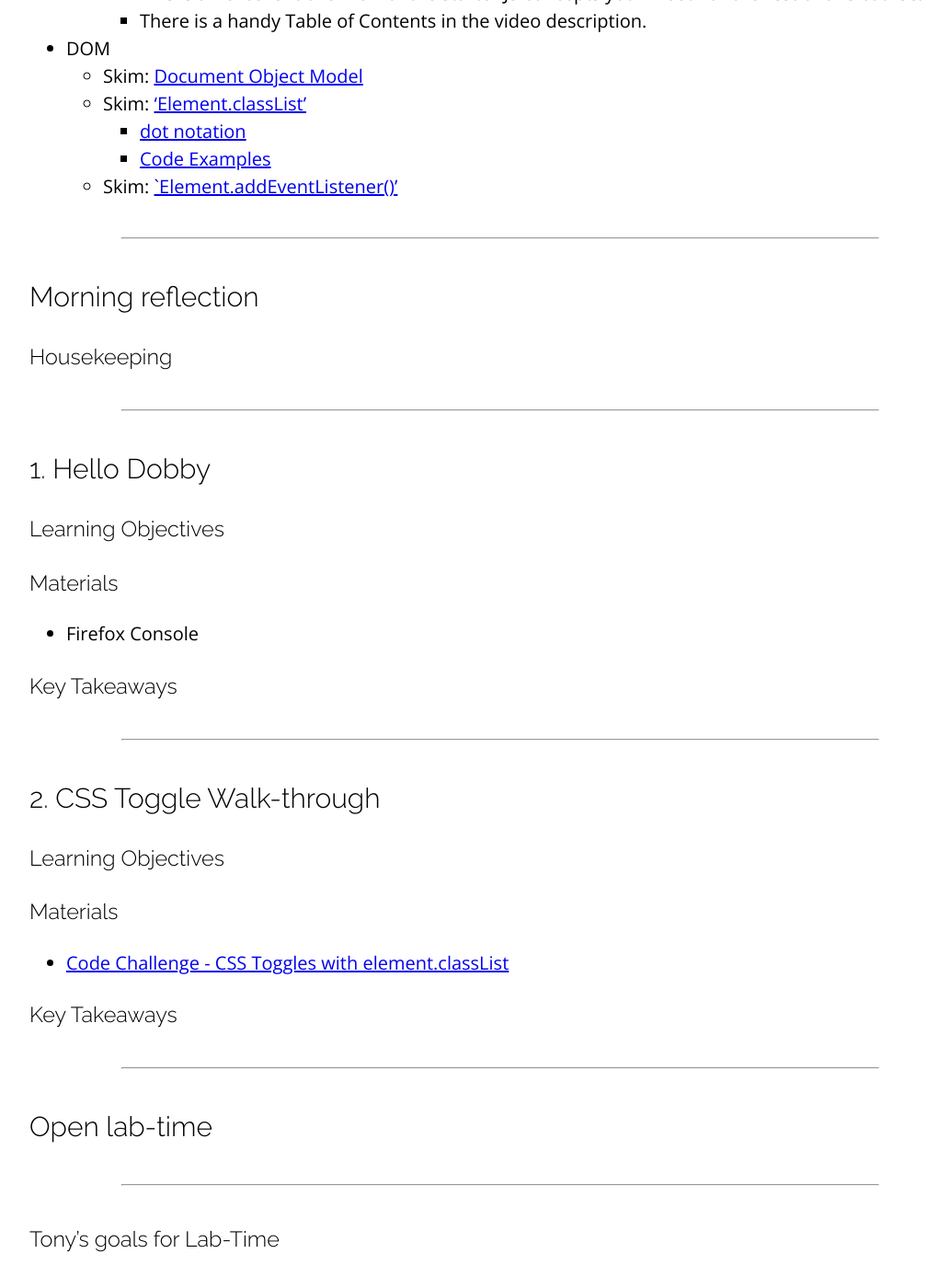
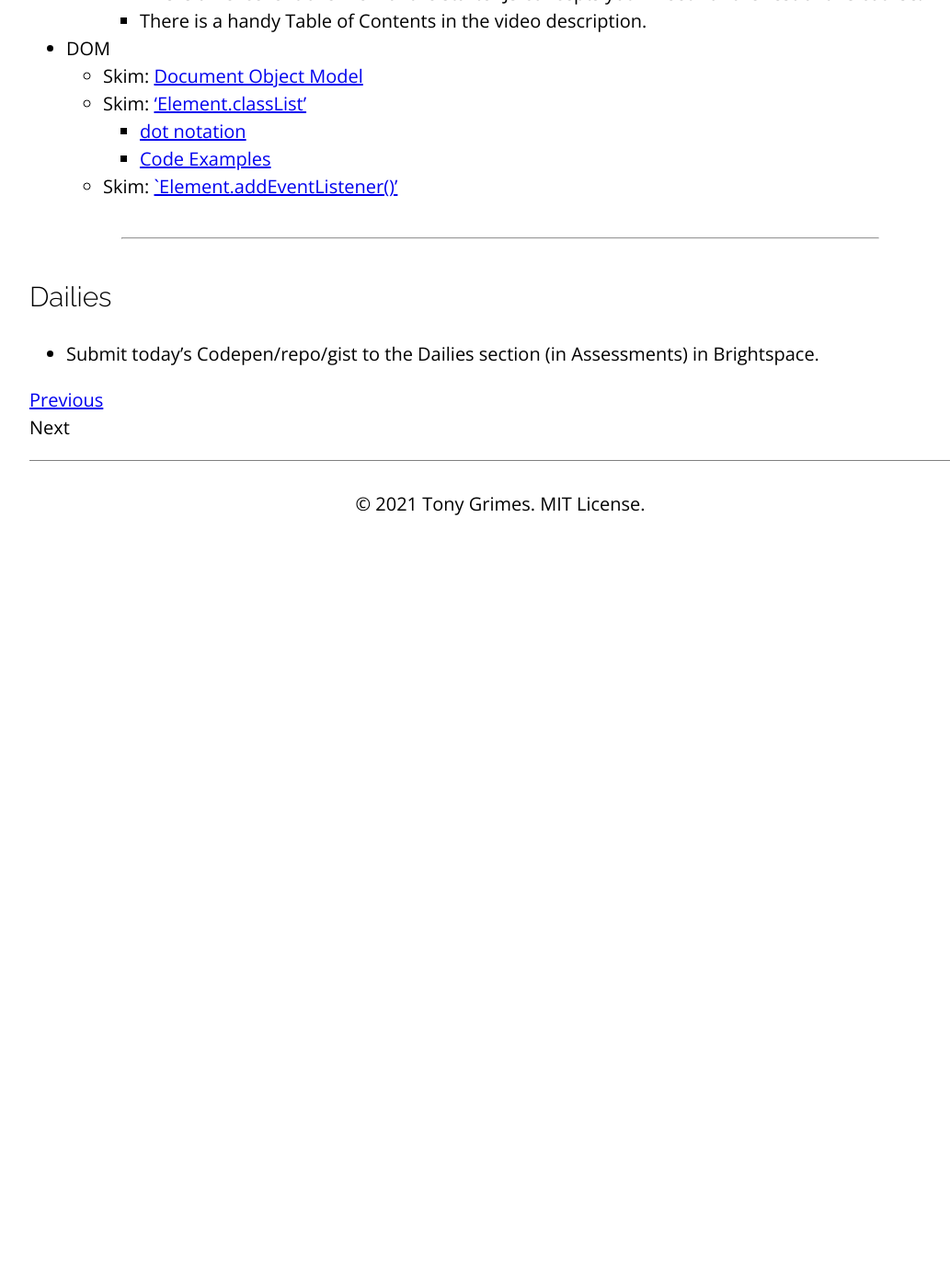
Before and after one commit to sait-wbdv/winter-2021, a Jekyll site: the page built from _posts/2021-02-10-javascript-introduction.md, in a window 1280 px wide and 1400 px high, scrolled down 943 px. Shown: the whole window at 92% size, without its empty margins (96-1129 px from the left). Built offline with Jekyll 4.4.1, drawn with Linux system fonts in a browser that asks for light colours; nearby versions of some CDN libraries; after the commit the page ends 1538 px from its top, so only the background shows below that; part of the change alters nothing that is shown.

Commit message:
transfer W5W

```diff
--- a/_posts/2021-02-10-javascript-introduction.md
+++ b/_posts/2021-02-10-javascript-introduction.md
@@ -28,6 +28,8 @@ categories: cpnt262
 
 ---
 
+{% comment %}
+
 ## Morning reflection
 ### Housekeeping
 
@@ -35,8 +37,26 @@ categories: cpnt262
 
 ## 1. Hello Dobby
 ### Learning Objectives
+- Review the [origin and history of Javascript](https://developer.mozilla.org/en-US/docs/Glossary/JavaScript).
+  - Define the Javascript run-time environment.
+    - [V8](https://en.wikipedia.org/wiki/V8_(JavaScript_engine)): Chrome and Node
+    - [Spider Monkey](https://en.wikipedia.org/wiki/SpiderMonkey): Firefox
+  - Define the [`window` object](https://developer.mozilla.org/en-US/docs/Web/API/Window).
+  - Review the role of the [Document Object Model](https://developer.mozilla.org/en-US/docs/Web/API/Document_Object_Model/Introduction).
+- Locate and display the browser [Javascript Console](https://balsamiq.com/support/faqs/browserconsole/).
+  - Identify syntax errors in the Javascript Console.
+  - Log messages and values to the Console using `console.log()`.
+- Discuss common `window` object properties.
+  - `innerWidth` (aka. `window.innerHeight`)
+  - `innerHeight` (aka. `window.innerWidth`)
+- Understand [Javascript coding conventions](https://www.w3schools.com/js/js_conventions.asp).
+
 ### Materials
 - Firefox Console
+
+### Terminology
+API (Application Programming Interface)
+:
 
 ### Key Takeaways
 
@@ -44,10 +64,35 @@ categories: cpnt262
 
 ## 2. CSS Toggle Walk-through
 ### Learning Objectives
+- Define the [`document` object](https://developer.mozilla.org/en-US/docs/Web/API/Document).
+  - Review common HTML page anatomy in terms of Javascript.
+    - `<script>` before `</body>`
+    - `<script>` in `<head>`
+    - Embedded JS vs external
+  - DOM and source order
+- Access the features of a [DOM Element](https://developer.mozilla.org/en-US/docs/Web/API/Element) using dot notation in the Console.
+  - Examples:
+    - [`element.className`](https://developer.mozilla.org/en-US/docs/Web/API/Element/className)
+    - [`element.classList`](https://developer.mozilla.org/en-US/docs/Web/API/Element/classList)
+- Discuss the concept of Javascript Events.
+  - CSS Toggle Example: `click` vs `mouseover`.
+
 ### Materials
+- Search: [window vs document vs dom](https://www.google.com/search?q=window+vs+document+vs+dom)
 - [Code Challenge - CSS Toggles with element.classList](http://browsertherapy.com/challenges/css-toggles-with-classlist/)
 
+### Terminology
+DOM Object
+: Pre-build Javascript objects that extend the functionality of Javascript by providing an interface for controlling the Document Object Model.
+
+Object property
+: A Javascript variable that exists inside an object.
+
+Object method
+: A Javascript function that exists inside an object.
+
 ### Key Takeaways
+
 
 ---
 
@@ -58,6 +103,7 @@ categories: cpnt262
 ### Tony's goals for Lab-Time
 
 ---
+{% endcomment %}
 
 ## Dailies
 - Submit today's Codepen/repo/gist to the Dailies section (in Assessments) in Brightspace.
```
